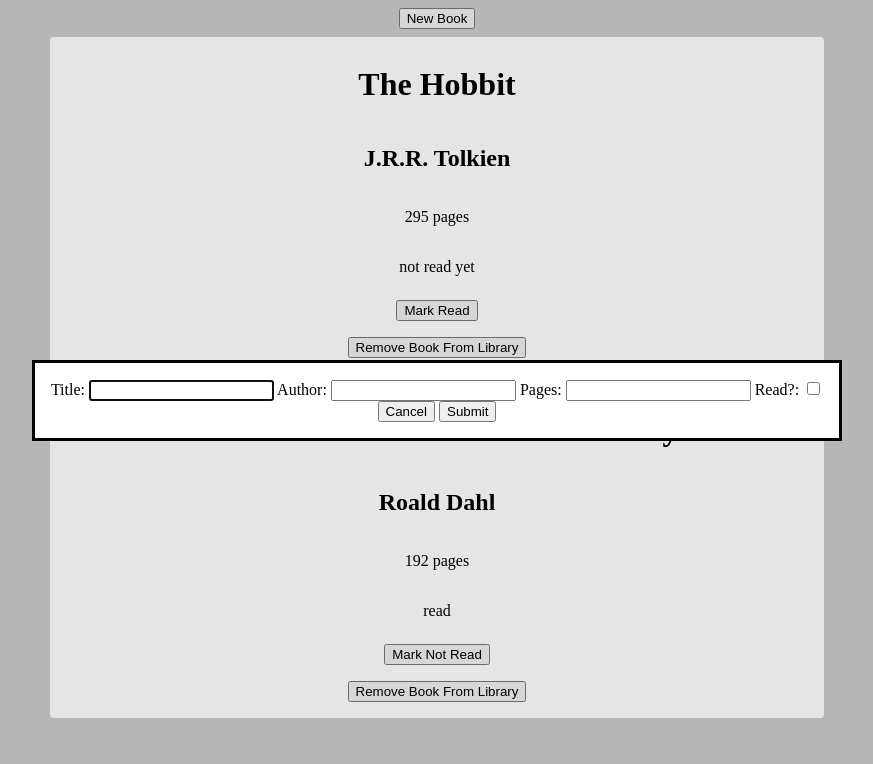
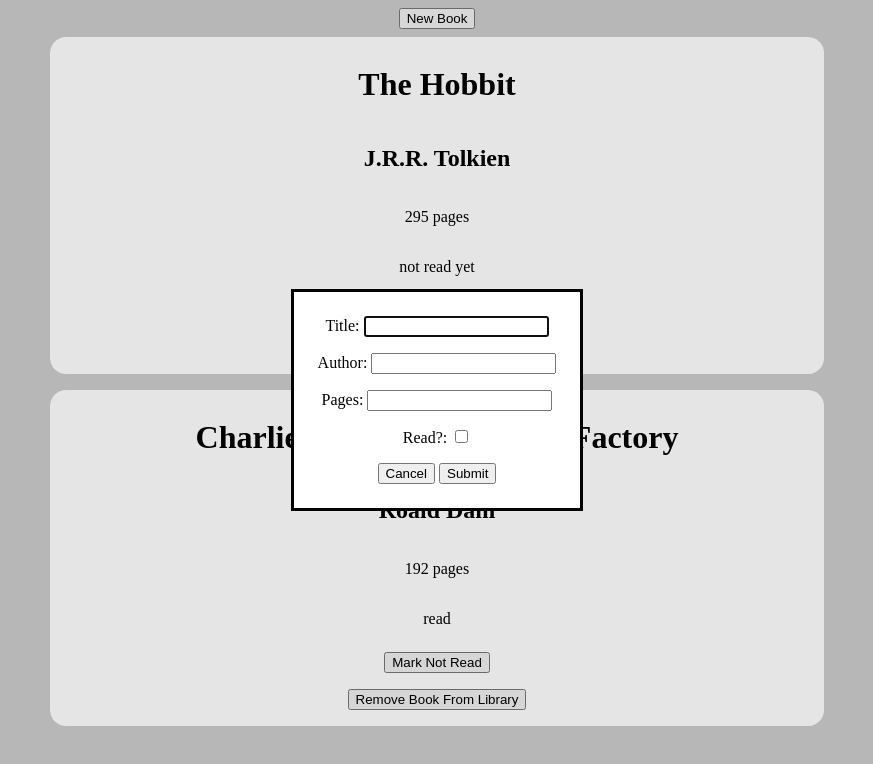
Before and after one commit to MPadilla198/TOP-Library, a plain HTML site: page index.html in a window 1280 px wide. Both pictures are taken after a click on the button "New Book". Shown: the whole page, without its empty margins (203-1076 px from the left). Drawn offline with Linux system fonts and the light colour scheme.

Commit message:
Add final style changes

```diff
--- a/index.html
+++ b/index.html
@@ -14,17 +14,25 @@
 <body>
     <dialog>
         <form>
+            <div>
                 <label for="title">Title:</label>
                 <input type="text" name="title" id="title">
+            </div>
 
+            <div>
                 <label for="author">Author:</label>
                 <input type="text" name="author" id="author">
+            </div>
 
+            <div>
                 <label for="pages">Pages:</label>
                 <input type="number" name="pages" id="pages">
+            </div>
 
+            <div>
                 <label for="read">Read?:</label>
                 <input type="checkbox" name="read" id="read">
+            </div>
 
             <div class="button-bar">
                 <button type="button" class="cancel">Cancel</button>
--- a/styles.css
+++ b/styles.css
@@ -4,11 +4,18 @@ body {
     text-align: center;
 }
 
+dialog form {
+    display: flex;
+    flex-direction: column;
+    gap: 16px;
+    padding: 8px;
+}
+
 .container {
     display: flex;
     flex-direction: column;
     align-items: center;
-    gap: 8px;
+    gap: 16px;
 }
 
 button#add-book {
@@ -22,7 +29,7 @@ button#add-book {
     width: 60%;
     height: fit-content;
 
-    border-radius: 4px;
+    border-radius: 16px;
 
     display: flex;
     flex-direction: column;
```
Lines whose indentation alone changed are shown as unchanged.
